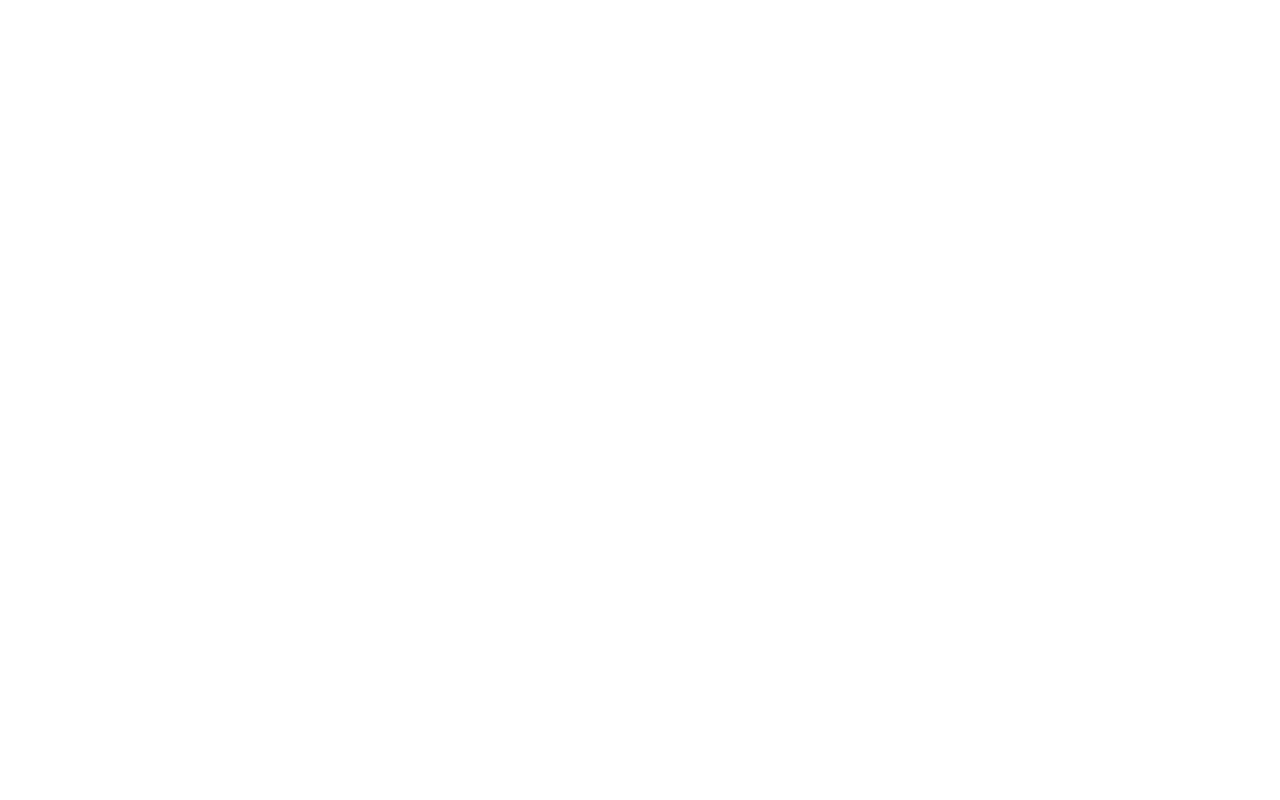
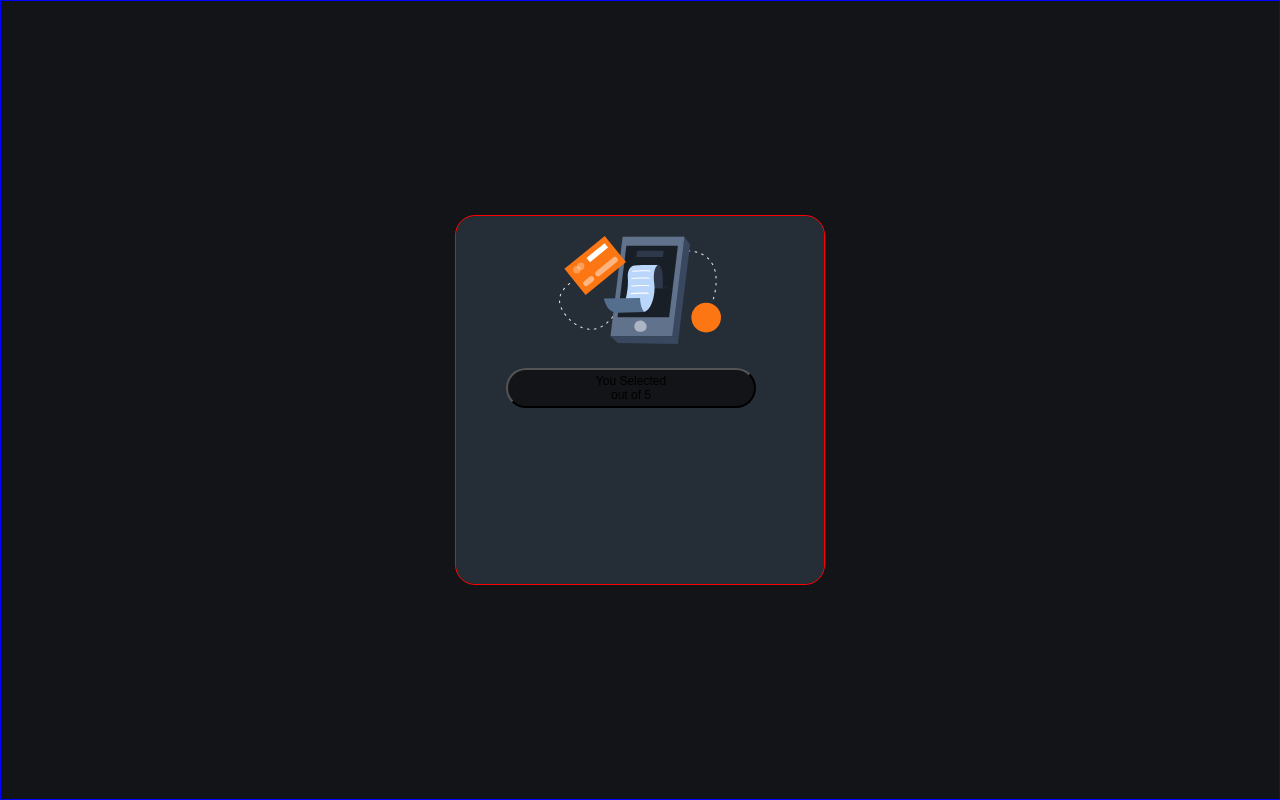
Before and after one commit to RdsMachado1181/Pagina--E-Learning, a plain HTML site: page Resultado.html in a window 1280 px wide. Drawn offline with Linux system fonts and the light colour scheme.

Commit message:
inclusao
css resultado

```diff
--- a/Resultado.html
+++ b/Resultado.html
@@ -6,13 +6,32 @@
     <meta name="viewport" content="width=device-width, initial-scale=1.0">
 
     <link rel="stylesheet" href="estilo2.css">
+    <link rel="stylesheet" href="estilo.css">
     <title>Resultado</title>
 </head>
 <body>
 
-    <main>
+    <div class="conteudo">
 
-    </main>
+<main class="container">
+
+        <div class="box-container">
+
+            <div class="box-resultado">
+                <picture  >
+                <source media="(max-width:375px)" src="images/illustration-thank-you.svg">
+                <img src="images/illustration-thank-you.svg" alt="foto-logo">
+                </picture>
+            </div>
+
+            <button> You Selected <p></p> out of 5 </button>
+        </div>
+</main>
+    </div>
+
+    <script src="index.js"></script>
+    </body>
+    </html>
 
 </body>
 </html>
--- a/estilo2.css
+++ b/estilo2.css
@@ -0,0 +1,19 @@
+
+
+.container  .box-container .box-resultado{
+    /* local que vai receber o logo resultado   */
+  display: flex;
+  justify-content: space-around;
+ align-items: center;
+
+ }
+
+ .container  .box-container button{
+width: 250px;
+height: 40px;
+background-color:  hsl(216, 12%, 8%);
+margin-top: 20px;
+margin-left: 30px;
+border-radius: 20px;
+font-size: 12px;
+ }
```
Also changed, not shown: learning.html (+1 -1 lines).
